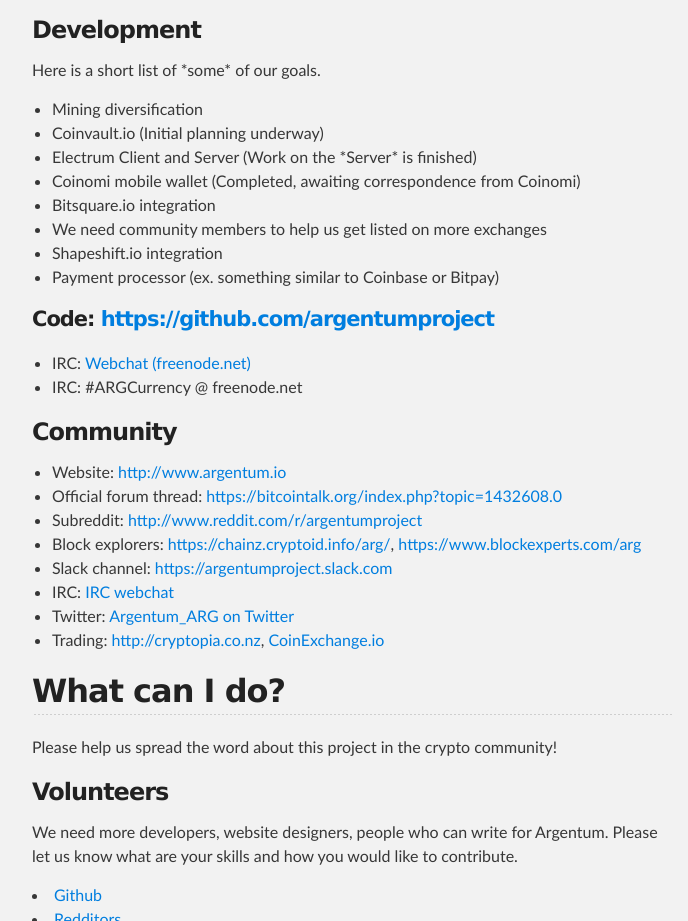
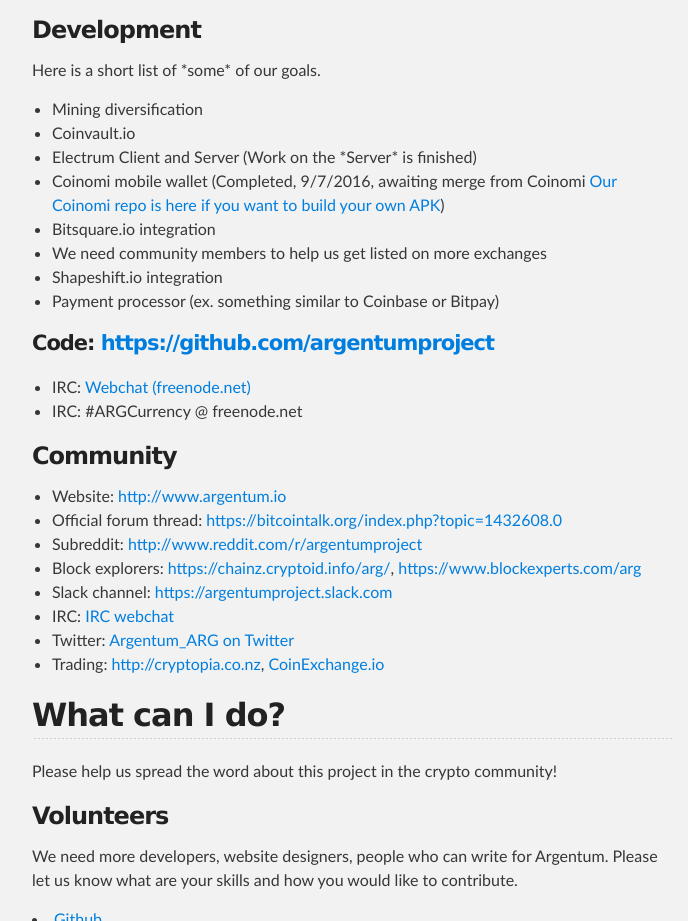
Before and after one commit to argentumproject/argentumproject.github.io, a plain HTML site: page index.html in a window 1280 px wide. Shown: the part 1362-2283 px from the top of the page, without its empty margins (288-976 px from the left). Drawn offline with Linux system fonts and the light colour scheme.

Commit message:
Update on Coinomi

```diff
--- a/index.html
+++ b/index.html
@@ -57,11 +57,11 @@
 <ul>
 <li>Mining diversification
 </li>
-<li>Coinvault.io (Initial planning underway)
+<li>Coinvault.io
 </li>
 <li>Electrum Client and Server (Work on the *Server* is finished)
 </li>
-<li>Coinomi mobile wallet (Completed, awaiting correspondence from Coinomi)
+<li>Coinomi mobile wallet (Completed, 9/7/2016, awaiting merge from Coinomi <a href="https://github.com/argentumproject/coinomi-android/">Our Coinomi repo is here if you want to build your own APK</a>)
 </li>
 <li>Bitsquare.io integration
 </li>
```
